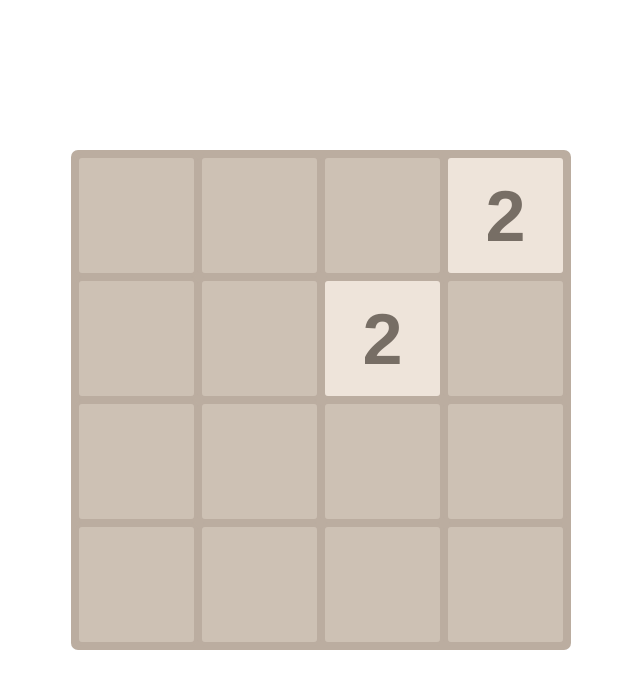
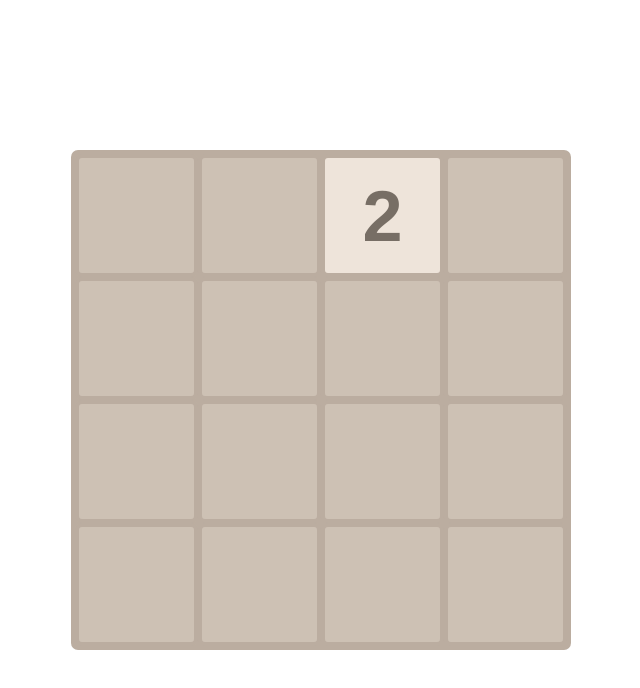
Before and after one commit to virgs/2048-ai, a React (Vite) app: page / in a window 1280 px wide. Shown: the top 688 px of the page, without its empty margins (319-959 px from the left). Built offline with nearby package versions, Linux system fonts and the light colour scheme.

Commit message:
Improve animations

```diff
--- a/src/components/ContainerComponent.tsx
+++ b/src/components/ContainerComponent.tsx
@@ -1,13 +1,14 @@
 import { useState } from 'react'
 import { Point, vectorApproximateDirection } from '../constants/Point'
 import { Board } from '../engine/Board'
-import { BoardMover } from '../engine/BoardMover'
+import { BoardMover, Translation } from '../engine/BoardMover'
 import { Direction } from '../engine/Direction'
 import './ContainerComponent.css'
 import { GridComponent } from './GridComponent'
 
 export function ContainerComponent() {
     const [board, updateBoard] = useState<Board>(new Board())
+    const [changes, updateChanges] = useState<Translation[]>([])
     const [pointerDownCoordinates, setPointerDownCoordinates] = useState<Point>({ x: 0, y: 0 })
 
     const onPointerUp = (point: Point) => {
@@ -19,11 +20,12 @@ export function ContainerComponent() {
             { minLength: 50, degreesTolerance: 30 }
         )
         if (direction !== undefined) {
-            console.log(Direction[direction])
             const afterMove = new BoardMover(board).move(direction)
-            console.log(afterMove.changes)
-            afterMove.board.print()
+            updateChanges(afterMove.translations)
             updateBoard(afterMove.board)
+            if (afterMove.board.gameIsOver()) {
+                console.log('game over')
+            }
         }
     }
 
@@ -45,11 +47,13 @@ export function ContainerComponent() {
         }
 
         if (direction !== undefined) {
-            console.log(Direction[direction])
+            // console.log(Direction[direction])
             const afterMove = new BoardMover(board).move(direction)
-            console.log(afterMove.changes)
-            afterMove.board.print()
+            updateChanges(afterMove.translations)
             updateBoard(afterMove.board)
+            if (afterMove.board.gameIsOver()) {
+                console.log('game over')
+            }
         }
     }
 
@@ -61,7 +65,7 @@ export function ContainerComponent() {
             onKeyUp={(event) => handleKeyPress(event.code)}
             tabIndex={0}
         >
-            <GridComponent grid={board.grid}></GridComponent>
+            <GridComponent translations={changes} grid={board.grid}></GridComponent>
         </div>
     )
 }
--- a/src/components/GridComponent.tsx
+++ b/src/components/GridComponent.tsx
@@ -1,17 +1,54 @@
+import { useEffect } from 'react'
+import { pointsAreEqual } from '../constants/Point'
 import { Board, Grid } from '../engine/Board'
+import { Translation } from '../engine/BoardMover'
 import './GridComponent.css'
 import { TileComponent } from './TileComponent'
 
-export function GridComponent({ grid }: { grid: Grid }) {
+const translate = (translation: Translation, animationDuration: number): void => {
+    const tile = document.getElementById(`cell-${translation.from.y * Board.SIZE + translation.from.x}`)
+    if (tile) {
+        const clone = tile.cloneNode(true) as HTMLElement
+        const horizontalDiff = translation.to.x - translation.from.x
+        const verticalDiff = translation.to.y - translation.from.y
+
+        clone.id += '-temp-moving'
+        clone.style.zIndex = '2'
+        clone.style.position = 'absolute'
+        clone.style.width = tile.offsetWidth + 'px'
+
+        tile.parentNode?.appendChild(clone)
+
+        setTimeout(() => {
+            const translate = `translate(${horizontalDiff * 100}%, ${verticalDiff * 100}%)`
+            clone.style.transform = translate
+            setTimeout(() => tile.parentNode?.removeChild(clone), animationDuration)
+        }, 10)
+    }
+}
+
+export function GridComponent({ grid, translations }: { grid: Grid, translations: Translation[] }) {
     const tileSize = 100 / Board.SIZE + '%'
+    const animationDuration = Number(getComputedStyle(document.documentElement)
+        .getPropertyValue('--animation-duration').replace(/[a-zA-Z]+/g, ''));
+
+    useEffect(() => {
+        translations
+            .forEach(translation => translate(translation, animationDuration));
+    }, [translations])
 
     return (
         <div className="grid p-1">
             {grid.map((row, rowIndex) => (
                 <div key={rowIndex} className="grid-row btn-group">
-                    {row.map((cell, cellIndex) => (
-                        <div key={cellIndex} className="grid-cell" style={{ width: tileSize }}>
-                            <TileComponent value={cell}></TileComponent>
+                    {row.map((cell, colIndex) => (
+                        <div key={colIndex} className="grid-cell" style={{ width: tileSize }}>
+                            <TileComponent
+                                id={rowIndex * Board.SIZE + colIndex}
+                                // leaving={translations.find(translation => pointsAreEqual(translation.from, { x: colIndex, y: rowIndex }))}
+                                coming={translations.find(translation => pointsAreEqual(translation.to, { x: colIndex, y: rowIndex }))}
+                                value={cell}>
+                            </TileComponent>
                         </div>
                     ))}
                 </div>
--- a/src/components/TileComponent.css
+++ b/src/components/TileComponent.css
@@ -9,25 +9,19 @@
     font-family: var(--font-family);
     border-radius: var(--border-radius);
     border: 4px solid var(--grid-background-color);
+    transition: transform ease var(--animation-duration);
 }
 
-.animate {
-    animation: fadeInScale 0.250s ease;
+.fadeInScale {
+    animation: fadeInScale var(--animation-duration) ease-in;
 }
 
 @keyframes fadeInScale {
     0% {
-        opacity: 0;
-        transform: scale(0);
-    }
-
-    50% {
-        opacity: 1;
-        transform: scale(1.1);
+        transform: scale(0.5);
     }
 
     100% {
-        opacity: 1;
         transform: scale(1);
     }
 }
--- a/src/components/TileComponent.tsx
+++ b/src/components/TileComponent.tsx
@@ -1,30 +1,78 @@
 import { useEffect, useState } from 'react'
 import { colorsFromNumber } from '../constants/Colors'
 import { fontSizeFromNumber } from '../constants/Size'
+import { Translation } from '../engine/BoardMover'
 import './TileComponent.css'
 
-export function TileComponent(props: { value: number }) {
-    const [classes, updateClasses] = useState('tile')
-    const [value, updateValue] = useState(props.value)
+export function TileComponent(props: { value: number, id: number, coming?: Translation }) {
+    const animationDuration = Number(getComputedStyle(document.documentElement)
+        .getPropertyValue('--animation-duration').replace(/[a-zA-Z]+/g, ''));
+    const defaultClasses = 'tile'
+    const [value, setValue] = useState(props.value)
+    // const [translation, updateTranslation] = useState(props.translation)
+    const [classes, setClasses] = useState(defaultClasses)
+    const defaultStyle = () => ({
+        ...colorsFromNumber(props.value),
+        fontSize: fontSizeFromNumber(props.value),
+    })
+    const [style, setStyle] = useState<React.CSSProperties>(defaultStyle())
+
+    const removeAnimationClasses = () => {
+        setClasses(defaultClasses)
+    }
 
     useEffect(() => {
-        console.log('number changed', value, props.value)
-        updateValue(props.value)
-        if (props.value > 0) {
-            updateClasses(classes + ' animate')
-            setTimeout(() => {
-                updateClasses('tile')
-            }, 750)
+
+        console.log('effect', props, value, props.id)
+        if (props.coming) {
+            if (props.value === 0) {
+                console.log('disappear', props, props.id)
+                // setValue(props.value)
+                // setStyle(defaultStyle())
+            } else if (value > 0) {
+                //merge
+                // console.log('merge', props)
+                setTimeout(() => {
+                    setValue(props.value)
+                    setStyle(defaultStyle())
+                    setClasses(classes + ' fadeInScale')
+                    setTimeout(() => {
+                        removeAnimationClasses()
+                    }, animationDuration)
+                }, animationDuration)
+            } else if (props.value > 0 && value === 0) {
+                // console.log('I was zero and it slided into me, props.id')
+                setTimeout(() => {
+                    setValue(props.value)
+                    setStyle(defaultStyle())
+                }, animationDuration)
+            }
+        } else {
+            if (value > props.value) {
+                // console.log('i went somewhere else', props.value, value, props.id)
+                setValue(props.value)
+                setStyle(defaultStyle())
+            } else if (props.value > value || value > 0) {
+                // console.log('appear out of nowhere', props.value, value, props.id)
+                setTimeout(() => {
+                    setStyle(defaultStyle())
+                    setClasses(classes + ' fadeInScale')
+                    setTimeout(() => {
+                        setValue(props.value)
+                        removeAnimationClasses()
+                    }, animationDuration)
+                }, animationDuration)
+            } else {
+                console.log('else', props.value, value, props.id)
+                // setValue(props.value)
+                // setStyle(defaultStyle())
+            }
         }
+
     }, [props.value])
 
-    const style = {
-        ...colorsFromNumber(value),
-        fontSize: fontSizeFromNumber(value),
-    }
-
     return (
-        <div className={classes} style={style}>
+        <div id={'cell-' + props.id} className={classes} style={style}>
             {value > 0 ? value : ''}
         </div>
     )
--- a/src/constants/Point.ts
+++ b/src/constants/Point.ts
@@ -1,13 +1,17 @@
 import { Direction } from '../engine/Direction'
 
-export type Point = {
-    x: number
-    y: number
+export interface Point {
+    x: number;
+    y: number;
 }
 
 export type ApproximateDirectionOptions = {
     minLength: number
     degreesTolerance: number
+}
+
+export const pointsAreEqual = (a: Point, b: Point): boolean => {
+    return a.x === b.x && a.y === b.y
 }
 
 export const vectorApproximateDirection = (
--- a/src/engine/Board.ts
+++ b/src/engine/Board.ts
@@ -19,7 +19,7 @@ export class Board {
         } else {
             this._grid = this.initializeGrid()
             this._score = 0
-            this.addRandomTile()
+            // this.addRandomTile()
             this.addRandomTile()
         }
     }
--- a/src/engine/BoardMover.ts
+++ b/src/engine/BoardMover.ts
@@ -2,21 +2,21 @@ import { Point } from '../constants/Point'
 import { Board, Grid } from './Board'
 import { Direction } from './Direction'
 
-type Change = {
-    oldPosition: Point
-    newPosition: Point
+export type Translation = {
+    from: Point
+    to: Point
 }
 
 type MoveResult = {
     board: Board
-    changes: Change[]
+    translations: Translation[]
 }
 
 export class BoardMover {
-    private grid: Grid
+    private board: Board
 
     constructor(board: Board) {
-        this.grid = board.grid
+        this.board = board
     }
 
     public canMove(direction: Direction): boolean {
@@ -35,6 +35,12 @@ export class BoardMover {
     }
 
     public move(direction: Direction): MoveResult {
+        if (!this.canMove(direction)) {
+            return {
+                board: this.board,
+                translations: [],
+            }
+        }
         switch (direction) {
             case Direction.Left:
                 return this.moveLeft()
@@ -50,7 +56,7 @@ export class BoardMover {
     private canMoveInDirection(colDelta: number, rowDelta: number): boolean {
         for (let row = 0; row < Board.SIZE; row++) {
             for (let col = 0; col < Board.SIZE; col++) {
-                const tile = this.grid[row][col]
+                const tile = this.board.grid[row][col]
 
                 if (tile !== 0) {
                     const newRow = row + rowDelta
@@ -61,7 +67,7 @@ export class BoardMover {
                         newRow < Board.SIZE &&
                         newCol >= 0 &&
                         newCol < Board.SIZE &&
-                        (this.grid[newRow][newCol] === 0 || this.grid[newRow][newCol] === tile)
+                        (this.board.grid[newRow][newCol] === 0 || this.board.grid[newRow][newCol] === tile)
                     ) {
                         return true
                     }
@@ -73,12 +79,12 @@ export class BoardMover {
     }
 
     private moveUp(): MoveResult {
-        const changes: Change[] = []
+        const changes: Translation[] = []
         let score = 0
         const newBoard: number[][] = Array.from({ length: Board.SIZE }, () => Array(Board.SIZE).fill(0))
 
         for (let col = 0; col < Board.SIZE; col++) {
-            const tiles: number[] = this.grid.map((row) => row[col])
+            const tiles: number[] = this.board.grid.map((row) => row[col])
             const mergedTiles: number[] = []
 
             for (let i = 0; i < tiles.length; i++) {
@@ -98,8 +104,8 @@ export class BoardMover {
                     }
                     if (i !== mergedTiles.length - 1) {
                         changes.push({
-                            oldPosition: { y: i, x: col },
-                            newPosition: { y: mergedTiles.length - 1, x: col },
+                            from: { y: i, x: col },
+                            to: { y: mergedTiles.length - 1, x: col },
                         })
                     }
                 }
@@ -115,20 +121,20 @@ export class BoardMover {
                 newBoard[i][col] = 0
             }
         }
-
+        // console.log(changes)
         return {
             board: new Board({ grid: newBoard, score: score }),
-            changes,
+            translations: changes,
         }
     }
 
     private moveDown(): MoveResult {
-        const changes: Change[] = []
+        const changes: Translation[] = []
         let score = 0
         const newBoard: number[][] = Array.from({ length: Board.SIZE }, () => Array(Board.SIZE).fill(0))
 
         for (let col = 0; col < Board.SIZE; col++) {
-            const tiles: number[] = this.grid.map((row) => row[col])
+            const tiles: number[] = this.board.grid.map((row) => row[col])
             const mergedTiles: number[] = []
 
             for (let i = tiles.length - 1; i >= 0; i--) {
@@ -148,8 +154,8 @@ export class BoardMover {
                     }
                     if (i !== Board.SIZE - 1 - (mergedTiles.length - 1)) {
                         changes.push({
-                            oldPosition: { y: i, x: col },
-                            newPosition: { y: Board.SIZE - 1 - (mergedTiles.length - 1), x: col },
+                            from: { y: i, x: col },
+                            to: { y: Board.SIZE - 1 - (mergedTiles.length - 1), x: col },
                         })
                     }
 
@@ -166,20 +172,20 @@ export class BoardMover {
                 newBoard[i][col] = 0
             }
         }
-
+        // console.log(changes)
         return {
             board: new Board({ grid: newBoard, score: score }),
-            changes: changes,
+            translations: changes,
         }
     }
 
     private moveLeft(): MoveResult {
-        const changes: Change[] = []
+        const changes: Translation[] = []
         let score = 0
         const newBoard: number[][] = Array.from({ length: Board.SIZE }, () => Array(Board.SIZE).fill(0))
 
         for (let row = 0; row < Board.SIZE; row++) {
-            const tiles: number[] = this.grid[row]
+            const tiles: number[] = this.board.grid[row]
             const mergedTiles: number[] = []
 
             for (let i = 0; i < tiles.length; i++) {
@@ -199,8 +205,8 @@ export class BoardMover {
                     }
                     if (i !== mergedTiles.length - 1) {
                         changes.push({
-                            oldPosition: { y: row, x: i },
-                            newPosition: { y: row, x: mergedTiles.length - 1 },
+                            from: { y: row, x: i },
+                            to: { y: row, x: mergedTiles.length - 1 },
                         })
                     }
                 }
@@ -217,19 +223,20 @@ export class BoardMover {
             }
         }
 
+        // console.log(changes)
         return {
             board: new Board({ grid: newBoard, score: score }),
-            changes,
+            translations: changes,
         }
     }
 
     private moveRight(): MoveResult {
-        const changes: Change[] = []
+        const changes: Translation[] = []
         let score = 0
         const newBoard: number[][] = Array.from({ length: Board.SIZE }, () => Array(Board.SIZE).fill(0))
 
         for (let row = 0; row < Board.SIZE; row++) {
-            const tiles: number[] = this.grid[row]
+            const tiles: number[] = this.board.grid[row]
             const mergedTiles: number[] = []
 
             for (let i = tiles.length - 1; i >= 0; i--) {
@@ -249,8 +256,8 @@ export class BoardMover {
                     }
                     if (i !== Board.SIZE - 1 - (mergedTiles.length - 1)) {
                         changes.push({
-                            oldPosition: { y: row, x: i },
-                            newPosition: { y: row, x: Board.SIZE - 1 - (mergedTiles.length - 1) },
+                            from: { y: row, x: i },
+                            to: { y: row, x: Board.SIZE - 1 - (mergedTiles.length - 1) },
                         })
                     }
                 }
@@ -266,10 +273,11 @@ export class BoardMover {
                 newBoard[row][i] = 0
             }
         }
+        // console.log(changes)
 
         return {
             board: new Board({ grid: newBoard, score: score }),
-            changes,
+            translations: changes,
         }
     }
 }
--- a/src/index.css
+++ b/src/index.css
@@ -6,6 +6,7 @@
     --border-radius: 7px;
     --grid-background-color: #bbada0;
     --container-size: min(100vmin, 500px);
+    --animation-duration: 150ms;
 
     color-scheme: light dark;
     color: rgba(255, 255, 255, 0.87);
```
